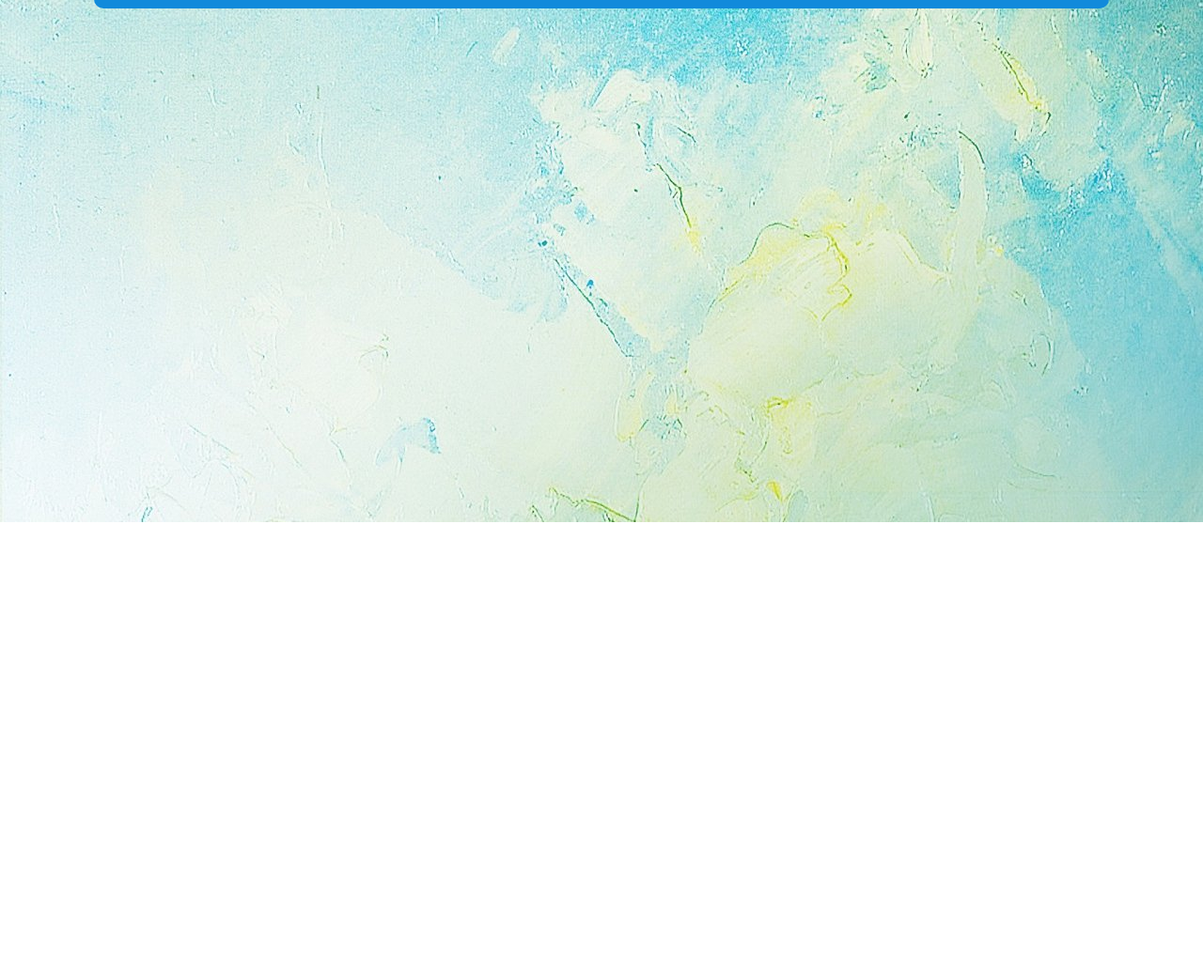
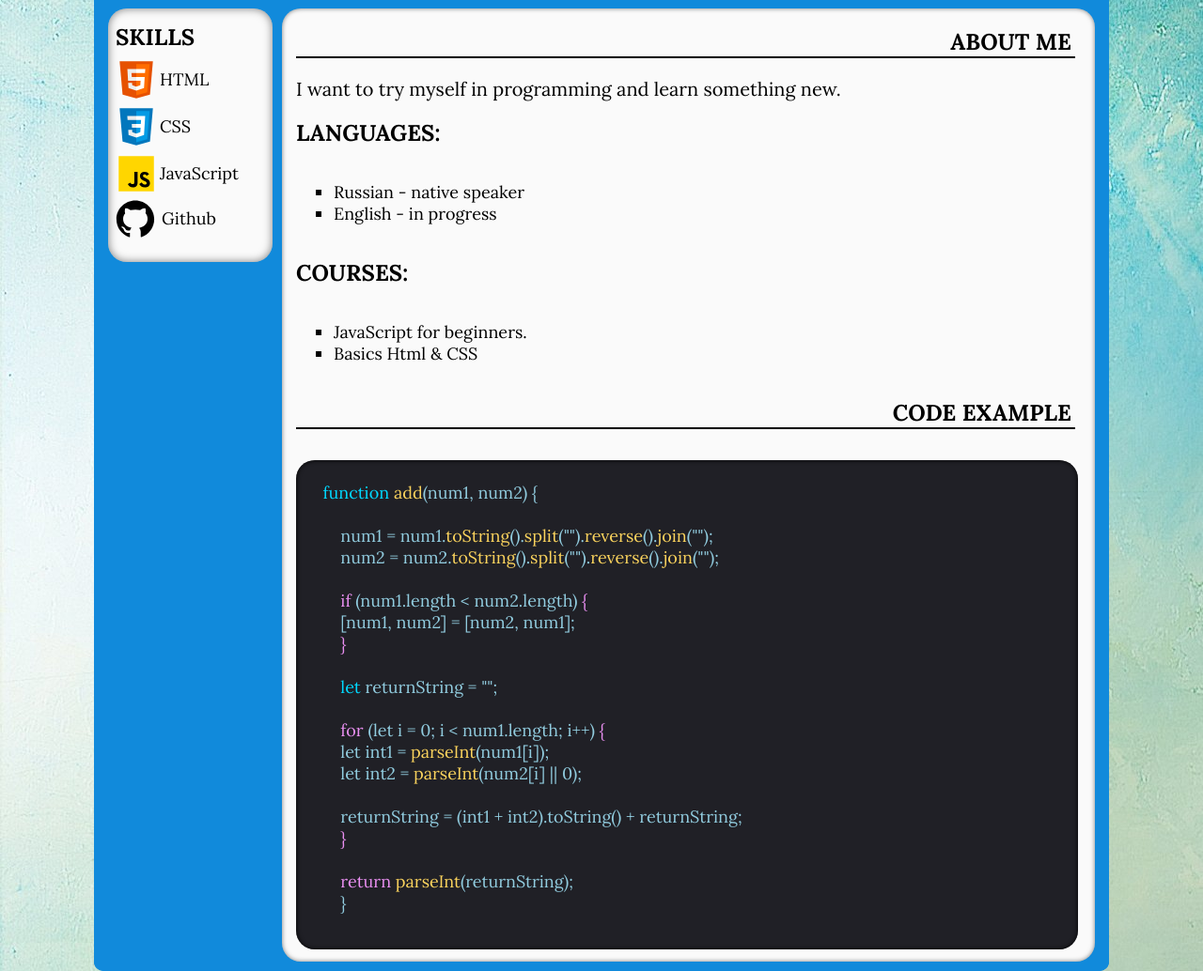
Before and after one commit to Lowraince/rsschool-cv, a plain HTML site: page index.html in a window 1280 px wide. Shown: the part 244-1278 px from the top of the page at 94% size. Before the commit the page ends 800 px from the top, so only its background shows below. Drawn offline with Linux system fonts and the light colour scheme; files whose address does not match are found by name.

Commit message:
feat: add main in index file

```diff
--- a/index.html
+++ b/index.html
@@ -46,5 +46,69 @@
       </div>
     </div>
   </header>
+  <main>
+    <aside class="aside">
+      <section class="skills" id="skill">
+          <h2>SKILLS</h2>
+        <div class="aside-container">
+          <div class="aside-skills"><img class="imgskills" src="/rsschool-cv/assets/aside/html.svg" alt="html.svg">HTML</div>
+          <div class="aside-skills"><img class="imgskills" src="/rsschool-cv/assets/aside/css.svg" alt="css.svg"> CSS </div>
+          <div class="aside-skills"><img class="imgskills" src="/rsschool-cv/assets/aside/javascript.svg" alt="js.svg"> JavaScript </div>
+          <div class="aside-skills"><img class="imgskillGit" src="/rsschool-cv/assets/aside/github-icon.svg" alt="git.svg"> Github </div>
+        </div>
+      </section>
+    </aside>
+      <div class="detailedinfo">
+      <div>
+      <h2 class="headerinfoh2">ABOUT ME</h2>
+      </div>
+      <div class="underline-black"></div>
+      <div class="biography">
+      <p> I want to try myself in programming and learn something new.</p>
+      </div>
+      <div>
+      <h2>LANGUAGES:</h2>
+      </div>
+      <ul style="list-style: square; display: flex; flex-direction: column;">
+      <li>Russian - native speaker</li>
+      <li>English - in progress</li>
+      </ul>
+      <div>
+      <h2>COURSES:</h2>
+      </div>
+      <ul style="list-style: square; display: flex; flex-direction: column;">
+      <li>JavaScript for beginners.</li>
+      <li>Basics Html & CSS</li>
+      </ul>
+      <div>
+      <h2 class="headerinfoh2">CODE EXAMPLE</h2>
+      </div>
+      <div class="underline-black"></div>
+      <pre id="code" class="codeContain">
+      <code class="code">
+      <span class="bluecode">function</span> <span class="yellowcode">add</span>(num1, num2) {
+
+          num1 = num1.<span class="yellowcode">toString</span>().<span class="yellowcode">split</span>("").<span class="yellowcode">reverse</span>().<span class="yellowcode">join</span>("");
+          num2 = num2.<span class="yellowcode">toString</span>().<span class="yellowcode">split</span>("").<span class="yellowcode">reverse</span>().<span class="yellowcode">join</span>("");
+
+          <span class="violetcode">if</span> (num1.length < num2.length) <span class="violetcode">{</span>
+          [num1, num2] = [num2, num1];
+          <span class="violetcode">}</span>
+
+          <span class="bluecode">let</span> returnString = "";
+
+          <span class="violetcode">for</span> (let i = 0; i < num1.length; i++) <span class="violetcode">{</span>
+          let int1 = <span class="yellowcode">parseInt</span>(num1[i]);
+          let int2 = <span class="yellowcode">parseInt</span>(num2[i] || 0);
+
+          returnString = (int1 + int2).toString() + returnString;
+          <span class="violetcode">}</span>
+
+          <span class="violetcode">return</span> <span class="yellowcode">parseInt</span>(returnString);
+          }
+      </code>
+      </pre>
+      </div>
+    </main>
 </body>
 </html>
--- a/style.css
+++ b/style.css
@@ -30,6 +30,9 @@ header{
   border-radius: 10px;
   margin-top: 25px;
   background-color: #118adb;
+  border-bottom: none;
+  border-bottom-left-radius: 0px;
+  border-bottom-right-radius: 0px;
 }
 
 .header-container{
@@ -160,3 +163,116 @@ header{
   display: flex;
   text-align: end;
 }
+
+main{
+	display: flex;
+	margin: auto;
+  background-color: #118adb;
+  border: 10px solid #118adb;
+  border-top: none;
+  border-radius: 10px;
+  border-top-left-radius: 0px;
+  border-top-right-radius: 0px;
+}
+
+.aside{
+  display: flex;
+  flex-direction: column;
+}
+
+.skills{
+	background-color: rgb(250, 250, 250);
+	border-radius: 20px;
+	width: 175px;
+	height: 270px;
+	margin-top: 10px;
+	margin-right: 5px;
+	margin-left: 5px;
+	box-shadow: inset 0px 0px 10px rgba(0, 0, 0, 0.5);
+}
+
+.skills >h2{
+  padding-left: 8px;
+  margin-top: 15px;
+  margin-bottom: 5px;
+}
+
+.aside-container{
+	font-family: Lora, Arial, sans-serif;
+	font-size: 18px;
+	display: flex;
+	flex-direction: column;
+	padding-left: 5px;
+}
+
+.aside-skills{
+	display: flex;
+	align-items: center;
+	flex-direction: row;
+}
+
+.imgskills{
+	width: 50px;
+}
+
+.imgskillGit{
+	width: 46px;
+	margin-right: 5px;
+	margin-left: 1px;
+}
+
+
+.detailedinfo{
+  display: flex;
+  flex-direction: column;
+  margin-left: 5px;
+  margin-right: 5px;
+  margin-top: 10px;
+  background-color: rgb(250, 250, 250);
+  width: 900px;
+  border: 1px solid;
+  border-radius: 20px;
+  border: none;
+  box-shadow: inset 0px 0px 5px rgba(0, 0, 0, 0.5);
+  padding-left: 15px;
+}
+
+.headerinfoh2{
+  margin-bottom: 0;
+  display: flex;
+  justify-content: flex-end;
+	padding-right: 25px;
+}
+
+.underline-black{
+	background-color: black;
+  height: 2px;
+  width: 97.5%;
+  margin-bottom: 20px;
+}
+
+.codeContain{
+  background-color: #202026;
+  margin-right: 18px;
+  border: none;
+  border-radius: 20px;
+  box-shadow: inset 0px 0px 5px rgba(0, 0, 0, 1);
+}
+
+.code{
+	color: rgb(145, 204, 223);
+	font-family: Lora, Arial, sans-serif;
+	font-size: 18px;
+}
+
+.bluecode{
+	color: rgb(0, 217, 255);
+}
+
+.yellowcode{
+	color: rgb(250, 211, 93);
+}
+
+.violetcode{
+	color: rgb(233, 143, 241);
+}
```
Lines whose indentation alone changed are shown as unchanged.
